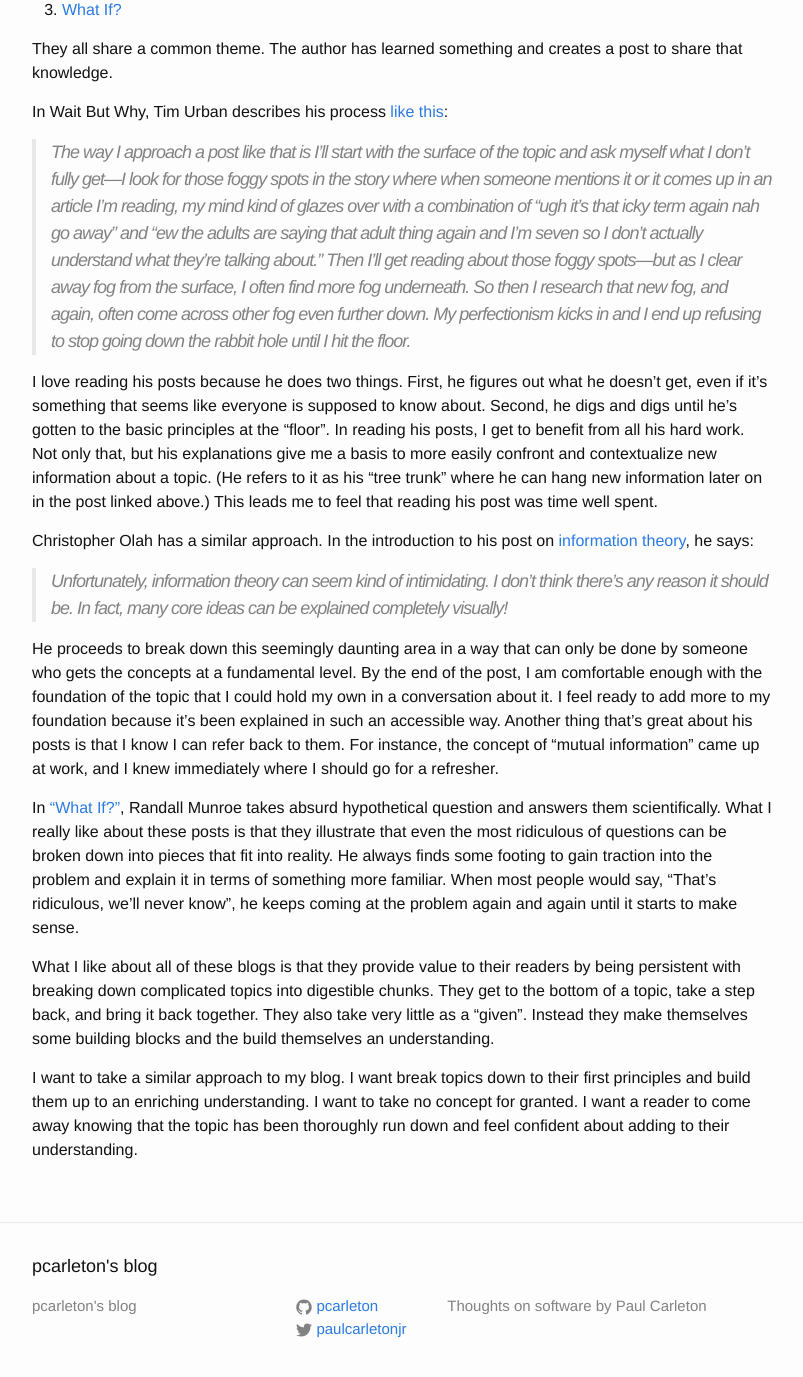
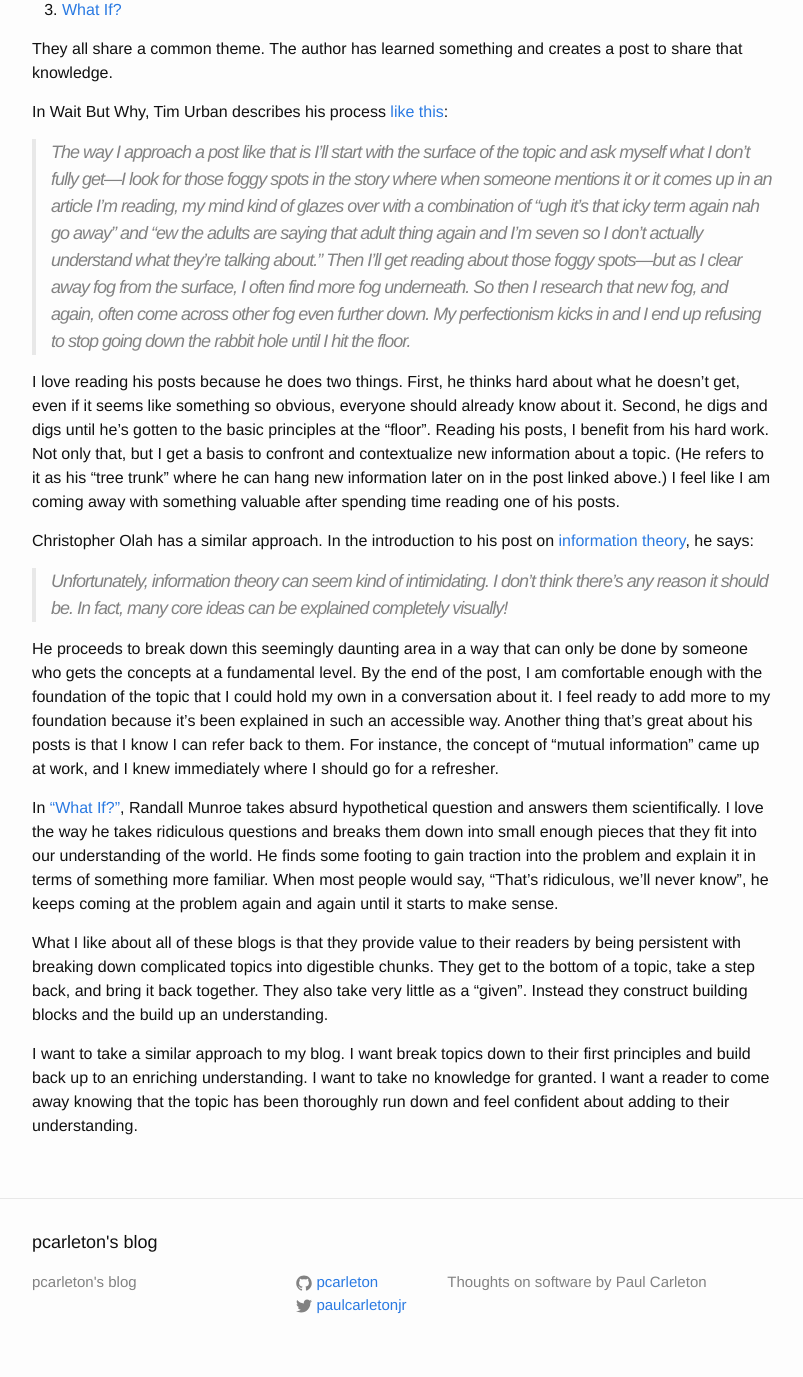
Before and after one commit to pcarleton/pcarleton.github.io, a Jekyll site: the page built from _posts/2016-05-09-starting-out.markdown, in a window 1280 px wide and 1400 px high, scrolled down 289 px. Shown: the top 1377 px of the window, without its empty margins (238-1041 px from the left). Built offline with Jekyll 4.4.1, drawn with Linux system fonts in a browser that asks for light colours.

Commit message:
Revise initial post

```diff
--- a/_posts/2016-05-09-starting-out.markdown
+++ b/_posts/2016-05-09-starting-out.markdown
@@ -17,14 +17,12 @@ In Wait But Why, Tim Urban describes his process [like this](http://waitbutwhy.c
 
 > The way I approach a post like that is I’ll start with the surface of the topic and ask myself what I don’t fully get—I look for those foggy spots in the story where when someone mentions it or it comes up in an article I’m reading, my mind kind of glazes over with a combination of “ugh it’s that icky term again nah go away” and “ew the adults are saying that adult thing again and I’m seven so I don’t actually understand what they’re talking about.” Then I’ll get reading about those foggy spots—but as I clear away fog from the surface, I often find more fog underneath. So then I research that new fog, and again, often come across other fog even further down. My perfectionism kicks in and I end up refusing to stop going down the rabbit hole until I hit the floor.
 
-I love reading his posts because he does two things.  First, he figures out what he doesn't get, even if it's something
-that seems like everyone is supposed to know about.  Second, he digs and digs until he's gotten
-to the basic principles at the "floor".  In reading his posts, I get to benefit
-from all his hard work. Not only that, but his explanations give me a basis to
-more easily confront and contextualize new information about a topic.  (He refers
+I love reading his posts because he does two things.  First, he thinks hard about what he doesn't get, even if it seems like something so obvious, everyone should already know about it.  Second, he digs and digs until he's gotten
+to the basic principles at the "floor".  Reading his posts, I benefit
+from his hard work. Not only that, but I get a basis to confront and contextualize new information about a topic.  (He refers
   to it as his "tree trunk" where he can hang new information later on in the
-  post linked above.)  This leads me to feel that reading his post was time
-  well spent.
+  post linked above.)  I feel like I am coming away with something valuable after
+  spending time reading one of his posts.
 
 Christopher Olah has a similar approach.  In the introduction to his post on [information theory](http://colah.github.io/posts/2015-09-Visual-Information/), he says:
 
@@ -40,9 +38,7 @@ the concept of "mutual information" came up at work, and I knew immediately wher
 go for a refresher.
 
 In ["What If?"](https://what-if.xkcd.com), Randall Munroe takes absurd hypothetical
-question and answers them scientifically.  What I really like about these posts is
- that they illustrate that even the most ridiculous of questions can be broken down
- into pieces that fit into reality.  He always finds some footing to gain traction
+question and answers them scientifically.  I love the way he takes ridiculous questions and breaks them down into small enough pieces that they fit into our understanding of the world.  He finds some footing to gain traction
  into the problem and explain it in terms of something more familiar.  When most
  people would say, "That's ridiculous, we'll never know", he keeps coming at the
  problem again and again until it starts to make sense.
@@ -50,11 +46,11 @@ question and answers them scientifically.  What I really like about these posts
 What I like about all of these blogs is that they provide value to their readers
 by being persistent with breaking down complicated topics into digestible chunks.
 They get to the bottom of a topic, take a step back, and bring it back together.
-They also take very little as a "given". Instead they make themselves some building
-blocks and the build themselves an understanding.
+They also take very little as a "given". Instead they construct building
+blocks and the build up an understanding.
 
 I want to take a similar approach to my blog.  I want break topics down to their
- first principles and build them up to an enriching understanding.
-I want to take no concept for granted. I want a reader to come away knowing that
+ first principles and build back up to an enriching understanding.
+I want to take no knowledge for granted. I want a reader to come away knowing that
 the topic has been thoroughly run down and feel confident about adding to their
 understanding.
```
